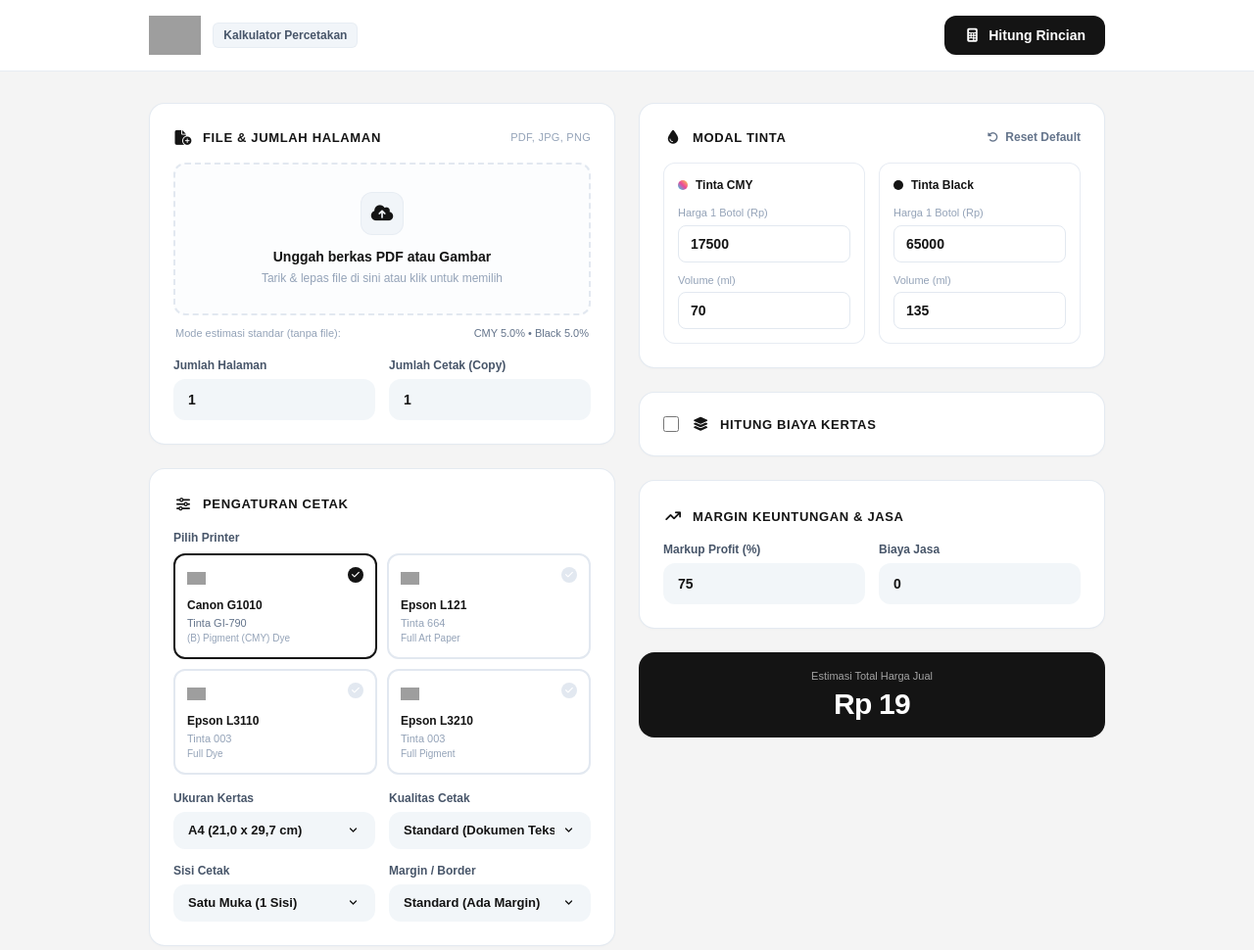
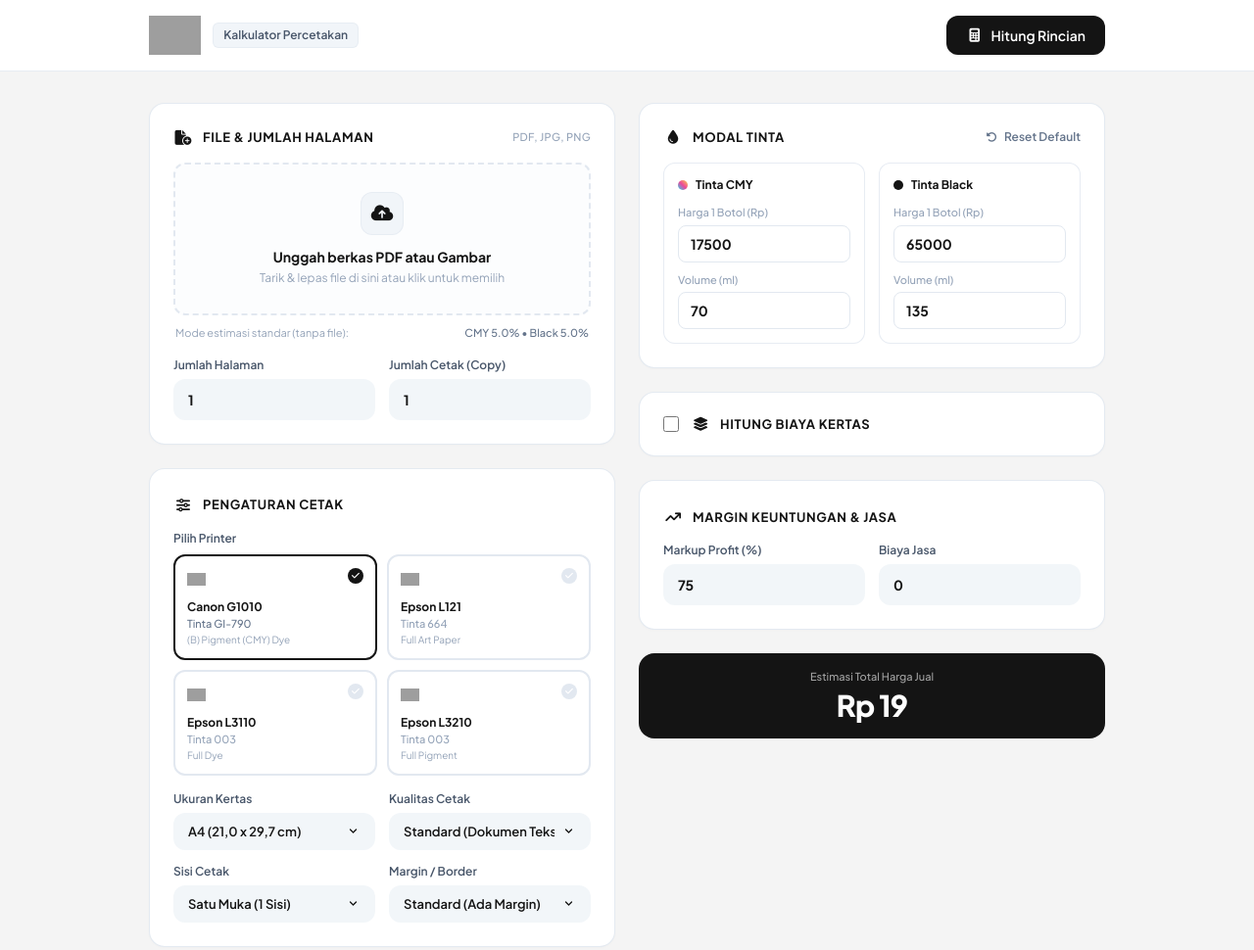
Before and after one commit to sohadstudio/Kalkulator, a plain HTML site: page index.html in a window 1280 px wide. Shown: the top 970 px of the page at 98% size. Drawn offline with nearby package versions, Linux system fonts and the light colour scheme; grey boxes are pictures that could not be loaded; a script that the page names is missing.

Commit message:
index.html

```diff
--- a/index.html
+++ b/index.html
@@ -9,9 +9,10 @@
     <!-- Tailwind CSS -->
     <script src="https://cdn.tailwindcss.com"></script>
 
-    <!-- Google Fonts: Plus Jakarta Sans -->
+    <!-- Google Fonts: Plus Jakarta Sans (Wajib dimuat via <link> agar langsung aktif) -->
     <link rel="preconnect" href="https://fonts.googleapis.com">
     <link rel="preconnect" href="https://fonts.gstatic.com" crossorigin>
+    <link href="https://fonts.googleapis.com/css2?family=Plus+Jakarta+Sans:ital,wght@0,400;0,500;0,600;0,700;0,800;1,400;1,600&display=swap" rel="stylesheet">
 
     <!-- Font Awesome 6 Free -->
     <link rel="stylesheet" href="https://cdnjs.cloudflare.com/ajax/libs/font-awesome/6.5.2/css/all.min.css">
@@ -51,20 +52,24 @@
             background-color: #f4f4f4 !important;
         }
 
-        @import url('https://fonts.googleapis.com/css2?family=Plus+Jakarta+Sans:ital,wght@0,400;0,500;0,600;0,700;0,800;1,400&display=swap');
-
-        *:not(.fa-solid):not(.fa-regular):not(.fa-brands):not(.fas):not(.far):not(.fab):not([class*="fa-"]),
-        body, button, input, select, textarea, table, th, td {
-            font-family: 'Plus Jakarta Sans', sans-serif !important;
+        /* Paksa seluruh elemen teks (kecuali ikon Font Awesome) memakai Plus Jakarta Sans */
+        html, body, div, span, h1, h2, h3, h4, h5, h6, p, a, strong, b, i, em, label,
+        button, input, select, option, textarea, table, th, td,
+        *:not(.fa):not(.fa-solid):not(.fa-regular):not(.fa-brands):not(.fas):not(.far):not(.fab):not([class*="fa-"]) {
+            font-family: 'Plus Jakarta Sans', -apple-system, BlinkMacSystemFont, sans-serif !important;
         }
 
         /* Crisp & aligned Font Awesome rendering */
         .fa-solid, .fa-regular, .fa-brands {
+            font-family: "Font Awesome 6 Free" !important;
             display: inline-flex;
             align-items: center;
             justify-content: center;
             line-height: 1;
             vertical-align: middle;
+        }
+        .fa-brands {
+            font-family: "Font Awesome 6 Brands" !important;
         }
 
         body {
@@ -118,7 +123,7 @@
         }
     </style>
 </head>
-<body class="min-h-screen flex flex-col">
+<body class="min-h-screen flex flex-col font-sans">
 
     <!-- Hidden Canvas for Pixel & Ink Analysis -->
     <canvas id="analysisCanvas" class="hidden"></canvas>
```
Lines whose indentation alone changed are shown as unchanged.
